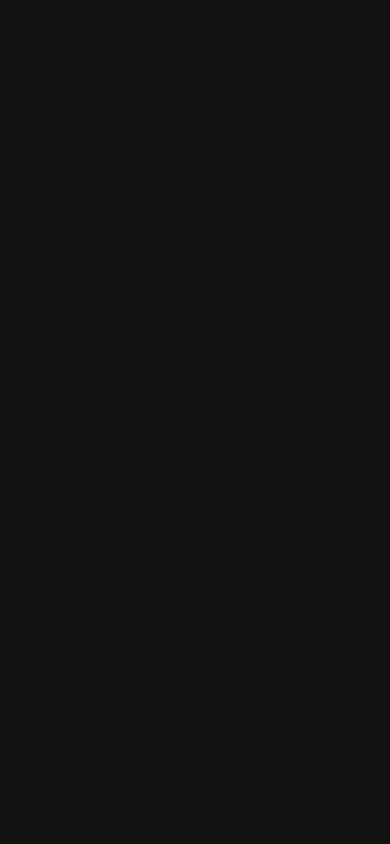
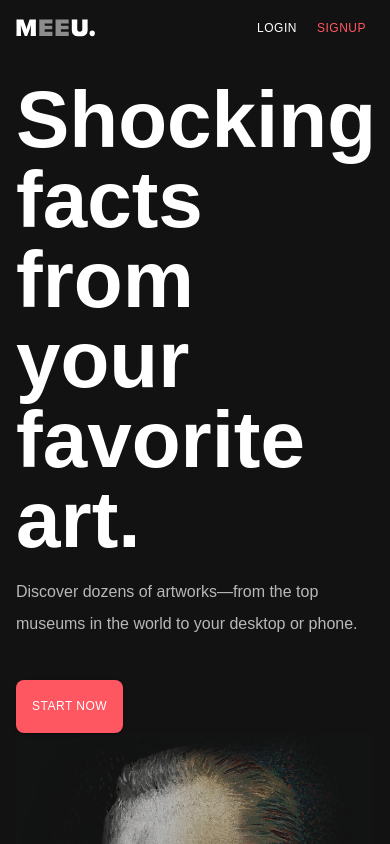
Before and after one commit to benbalderas/meeu-frontend, a React (Create React App) app: page / in a window 390 px wide. Shown: the top 844 px of the page. Built offline with nearby package versions, Linux system fonts and the light colour scheme; a web font is replaced by a local one.

Commit message:
Landing page component & responsive styles

```diff
--- a/src/Routes.js
+++ b/src/Routes.js
@@ -5,6 +5,7 @@ import AdminRoute from 'components/wrappers/AdminRoute';
 
 // Landing
 import LandingNav from 'components/navigation/LandingNav';
+import LandingPage from 'components/pages/LandingPage';
 import Login from 'components/forms/Login';
 import Signup from 'components/forms/Signup';
 
@@ -25,6 +26,16 @@ import UserDetails from 'components/details/UserDetails';
 
 const Routes = () => (
   <Switch>
+    <Route
+      exact
+      path="/"
+      component={() => (
+        <>
+          <LandingNav />
+          <LandingPage />
+        </>
+      )}
+    />
     <Route
       exact
       path="/login"
--- /dev/null
+++ b/src/components/pages/LandingPage/index.js
@@ -0,0 +1,57 @@
+import React from 'react';
+import { makeStyles } from '@material-ui/core/styles';
+
+import { Typography, Container, Box, Button } from '@material-ui/core';
+import HeroImage from 'images/hero-image.png';
+
+const useStyles = makeStyles((theme) => ({
+  hero: {
+    '& > *': {
+      width: '45%',
+    },
+    '& > *:first-child': {
+      marginRight: '10%',
+    },
+    [theme.breakpoints.down('sm')]: {
+      flexDirection: 'column',
+      '& > *': {
+        width: '100%',
+      },
+      '& > *:first-child': {
+        marginRight: 0,
+      },
+    },
+  },
+}));
+
+export default function LandingPage() {
+  const classes = useStyles();
+
+  return (
+    <Container maxWidth="lg">
+      <Box
+        className={classes.hero}
+        display="flex"
+        alignItems="center"
+        justifyContent="space-between"
+      >
+        <Box>
+          <Typography gutterBottom variant="h1">
+            Shocking facts from your favorite art.
+          </Typography>
+
+          <Typography variant="body1" color="textSecondary">
+            Discover dozens of artworks—from the top museums in the world to
+            your desktop or phone.
+          </Typography>
+
+          <Button variant="contained" color="primary">
+            Start now
+          </Button>
+        </Box>
+
+        <img src={HeroImage} alt="Van Gogh" />
+      </Box>
+    </Container>
+  );
+}
--- a/src/theme.js
+++ b/src/theme.js
@@ -26,6 +26,10 @@ const theme = createMuiTheme({
       fontWeight: 800,
       fontStyle: 'normal',
       fontSize: '7.5rem',
+      lineHeight: 1,
+      '@media (max-width:600px)': {
+        fontSize: '5rem',
+      },
     },
     h2: {
       fontFamily: 'obviously, sans-serif',
```
Also changed, not shown: src/images/hero-image.png (renamed from src/images/landing-bg.png).
